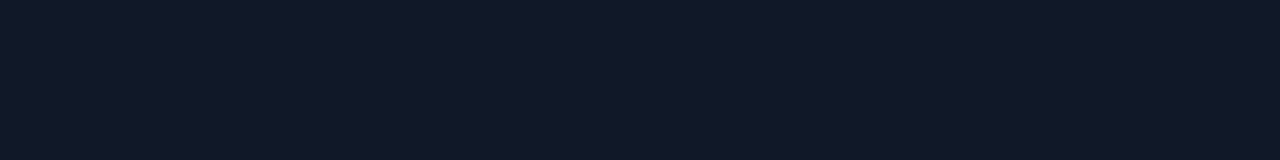
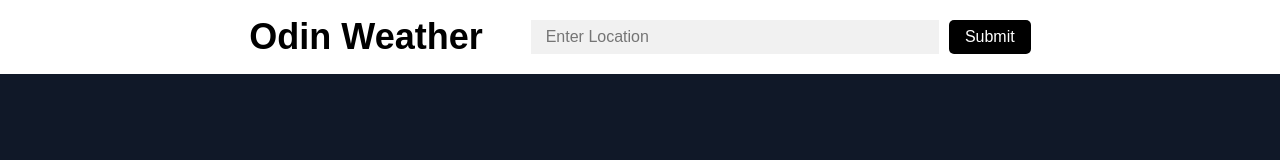
Before and after one commit to raven4977/odin-weather-app, a website built with webpack: page src/template.html in a window 1280 px wide. Built offline with nearby package versions, Linux system fonts and the light colour scheme.

Commit message:
Add and style header elements

```diff
--- a/src/styles.css
+++ b/src/styles.css
@@ -1,3 +1,5 @@
+/*General*/
+
 @font-face {
   font-family: 'Roboto';
   src: url('fonts/Roboto/static/Roboto-Medium.ttf') format('truetype');
@@ -25,3 +27,62 @@
 body {
   background-color: var(--odin-dark);
 }
+
+/*Header*/
+
+.header {
+  background-color: white;
+  padding: 1em 2em;
+  display: flex;
+  white-space: nowrap;
+  justify-content: center;
+}
+
+.header__container {
+  display: flex;
+  align-items: center;
+  gap: 3em;
+}
+
+.header__nav {
+  width: 100%;
+}
+
+.header__title {
+  font-size: 2.25rem;
+}
+
+.search-form {
+  display: flex;
+  min-width: 500px;
+  max-width: 600px;
+}
+
+.search-form label {
+  color: white;
+  width: 0px;
+  overflow: hidden;
+}
+
+#header__searchbar {
+  border: none;
+  padding: 5px 15px;
+  font-size: 1rem;
+  background-color: rgb(241, 241, 241);
+  min-width: 250px;
+  width: 100%;
+  outline: none;
+}
+
+.searchbar-submit-btn {
+  border: none;
+  margin-left: 10px;
+  padding: 8px 16px;
+  border-radius: 5px;
+  color: white;
+  font-size: 1rem;
+  background-color: black;
+  cursor: pointer;
+}
+
+/*Main*/
--- a/src/template.html
+++ b/src/template.html
@@ -3,7 +3,26 @@
   <head>
     <meta charset="UTF-8" />
     <meta name="viewport" content="width=device-width, initial-scale=1.0" />
-    <title>Document</title>
+    <title>Odin Weather App</title>
   </head>
-  <body></body>
+  <body>
+    <header class="header">
+      <div class="header__container">
+        <h1 class="header__title">Odin Weather</h1>
+        <nav class="header__nav">
+          <form class="search-form" action="#">
+            <label for="header__searchbar">Search location</label>
+            <input
+              type="text"
+              id="header__searchbar"
+              placeholder="Enter Location"
+              required
+            />
+            <button type="submit" class="searchbar-submit-btn">Submit</button>
+          </form>
+        </nav>
+      </div>
+    </header>
+    <main class="main"></main>
+  </body>
 </html>
```
